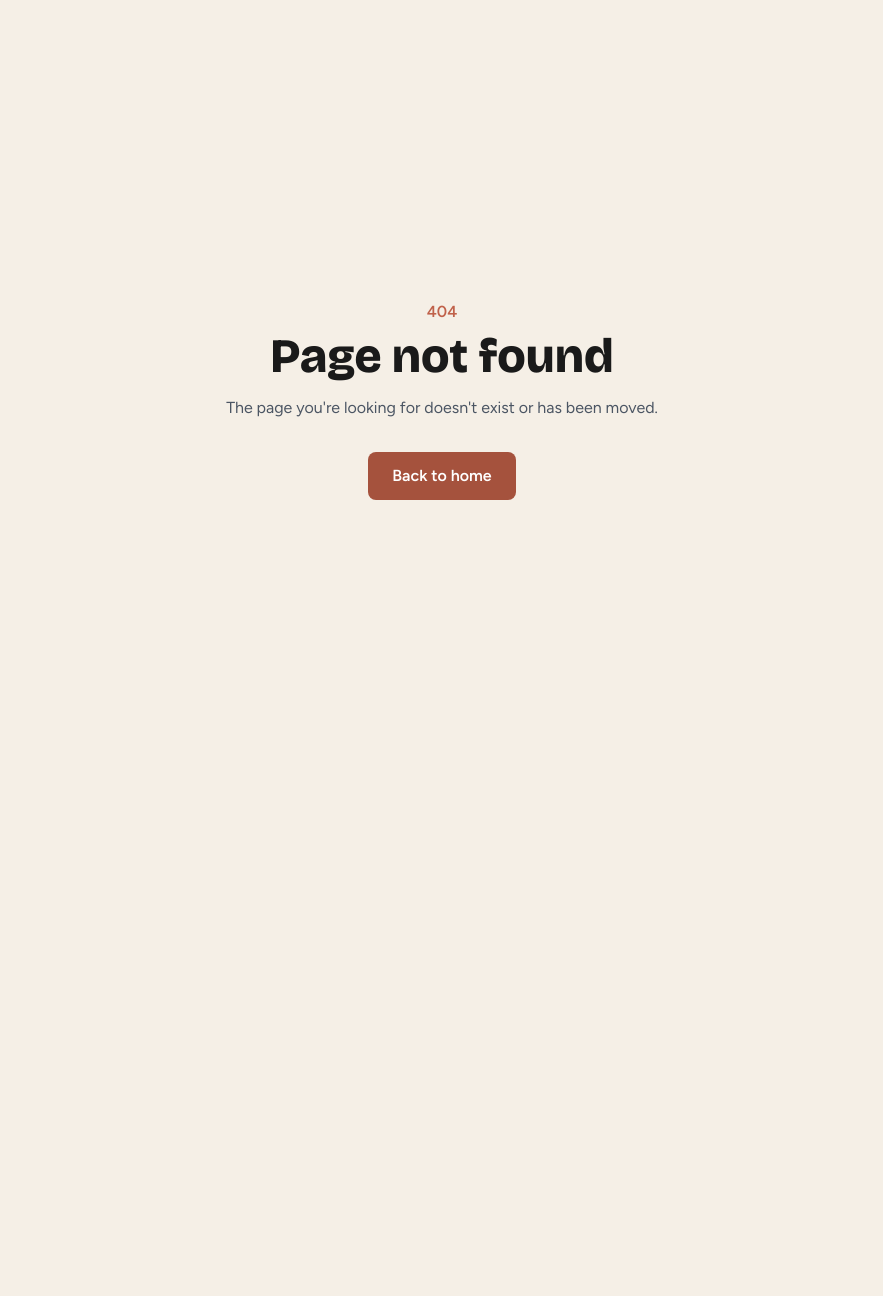
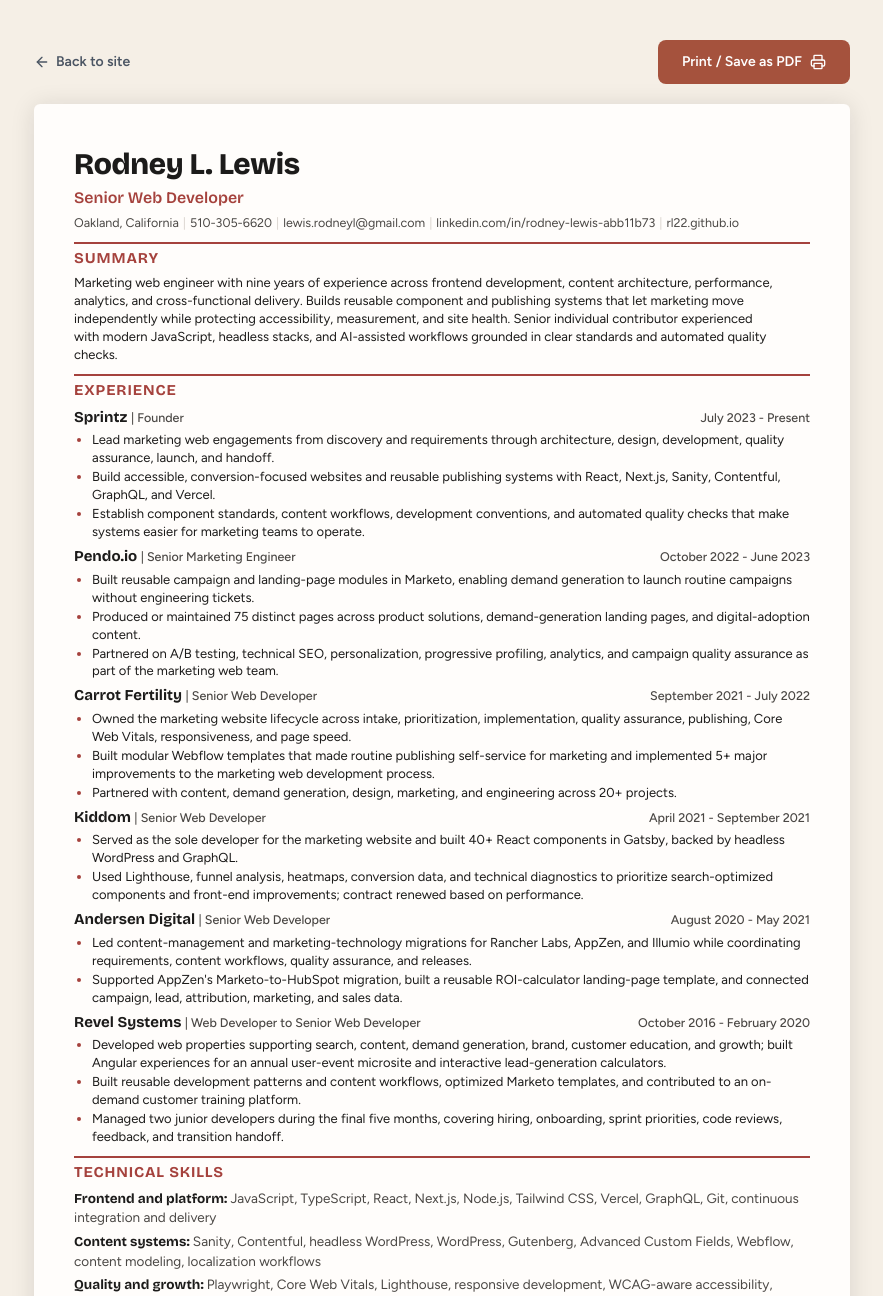
Before and after one commit to RL22/RL22.github.io, a Next.js app: page /vanta-resume in a window 1280 px wide. Before the commit this address had no page. Shown: the top 1296 px of the page, without its empty margins (198-1081 px from the left). Before the commit the page ends 800 px from the top, so only its background shows below. Built offline with nearby package versions, Linux system fonts and the light colour scheme.

Commit message:
Add Vanta-tailored resume draft (#21)

```diff
--- /dev/null
+++ b/app/vanta-resume/VantaResumeSheet.tsx
@@ -0,0 +1,84 @@
+import { ArrowLeft } from "lucide-react";
+import PrintButton from "../resume/PrintButton";
+import { contactLine, education, experience, headline, skills, summary } from "./content";
+import "../resume/resume.css";
+
+export default function VantaResumeSheet() {
+  return (
+    <div className="resume-page">
+      <div className="resume-actions">
+        <a
+          href="/"
+          className="text-gray-600 hover:text-brand-dark text-sm font-semibold inline-flex items-center gap-1.5 transition-colors"
+        >
+          <ArrowLeft className="w-4 h-4" /> Back to site
+        </a>
+        <PrintButton />
+      </div>
+
+      <main id="main" className="resume-sheet">
+        <header>
+          <h1>Rodney L. Lewis</h1>
+          <div className="resume-title">{headline}</div>
+          <div className="resume-contact">
+            {contactLine.map((item, i) => (
+              <span key={item}>
+                {i > 0 && <span className="resume-sep">|</span>}
+                <span>{item}</span>
+              </span>
+            ))}
+          </div>
+        </header>
+
+        <section>
+          <h2>Summary</h2>
+          <p className="resume-summary">{summary}</p>
+        </section>
+
+        <section>
+          <h2>Experience</h2>
+          {experience.map((e) => (
+            <div className="resume-entry" key={e.org}>
+              <div className="resume-entry-head">
+                <h3>
+                  {e.org} <span className="resume-entry-role">| {e.role}</span>
+                </h3>
+                <span className="resume-entry-dates">{e.dates}</span>
+              </div>
+              <ul>
+                {e.bullets.map((b) => (
+                  <li key={b}>{b}</li>
+                ))}
+              </ul>
+            </div>
+          ))}
+        </section>
+
+        <section>
+          <h2>Technical Skills</h2>
+          {skills.map((s) => (
+            <div className="resume-skills-line" key={s.group}>
+              <span className="resume-skills-group">{s.group}: </span>
+              <span className="resume-skills-tags">{s.tags}</span>
+            </div>
+          ))}
+        </section>
+
+        <section>
+          <h2>Education</h2>
+          {education.map((ed) => (
+            <div className="resume-edu" key={ed.school}>
+              <div className="resume-edu-head">
+                <h3>{ed.school}</h3>
+                <span className="resume-entry-dates">{ed.year}</span>
+              </div>
+              <div className="resume-edu-credential">
+                {ed.credential} &middot; {ed.location}
+              </div>
+            </div>
+          ))}
+        </section>
+      </main>
+    </div>
+  );
+}
--- /dev/null
+++ b/app/vanta-resume/content.ts
@@ -0,0 +1,124 @@
+// Vanta-tailored resume. Standalone from app/resume/content.ts's variant system:
+// that system keeps facts identical across variants (only emphasis shifts), but
+// this one has real factual differences (phone number, a third education entry)
+// sourced from docs/vanta-resume.md for the Vanta Senior Web Developer application.
+
+export type Entry = {
+  org: string;
+  role: string;
+  dates: string;
+  bullets: string[];
+};
+
+export type SkillLine = { group: string; tags: string };
+
+export type EducationEntry = {
+  school: string;
+  location: string;
+  credential: string;
+  year: string;
+};
+
+export const headline = "Senior Web Developer";
+
+export const contactLine = [
+  "Oakland, California",
+  "510-305-6620",
+  "lewis.rodneyl@gmail.com",
+  "linkedin.com/in/rodney-lewis-abb11b73",
+  "rl22.github.io",
+];
+
+export const summary =
+  "Marketing web engineer with nine years of experience across frontend development, content architecture, performance, analytics, and cross-functional delivery. Builds reusable component and publishing systems that let marketing move independently while protecting accessibility, measurement, and site health. Senior individual contributor experienced with modern JavaScript, headless stacks, and AI-assisted workflows grounded in clear standards and automated quality checks.";
+
+export const experience: Entry[] = [
+  {
+    org: "Sprintz",
+    role: "Founder",
+    dates: "July 2023 - Present",
+    bullets: [
+      "Lead marketing web engagements from discovery and requirements through architecture, design, development, quality assurance, launch, and handoff.",
+      "Build accessible, conversion-focused websites and reusable publishing systems with React, Next.js, Sanity, Contentful, GraphQL, and Vercel.",
+      "Establish component standards, content workflows, development conventions, and automated quality checks that make systems easier for marketing teams to operate.",
+    ],
+  },
+  {
+    org: "Pendo.io",
+    role: "Senior Marketing Engineer",
+    dates: "October 2022 - June 2023",
+    bullets: [
+      "Built reusable campaign and landing-page modules in Marketo, enabling demand generation to launch routine campaigns without engineering tickets.",
+      "Produced or maintained 75 distinct pages across product solutions, demand-generation landing pages, and digital-adoption content.",
+      "Partnered on A/B testing, technical SEO, personalization, progressive profiling, analytics, and campaign quality assurance as part of the marketing web team.",
+    ],
+  },
+  {
+    org: "Carrot Fertility",
+    role: "Senior Web Developer",
+    dates: "September 2021 - July 2022",
+    bullets: [
+      "Owned the marketing website lifecycle across intake, prioritization, implementation, quality assurance, publishing, Core Web Vitals, responsiveness, and page speed.",
+      "Built modular Webflow templates that made routine publishing self-service for marketing and implemented 5+ major improvements to the marketing web development process.",
+      "Partnered with content, demand generation, design, marketing, and engineering across 20+ projects.",
+    ],
+  },
+  {
+    org: "Kiddom",
+    role: "Senior Web Developer",
+    dates: "April 2021 - September 2021",
+    bullets: [
+      "Served as the sole developer for the marketing website and built 40+ React components in Gatsby, backed by headless WordPress and GraphQL.",
+      "Used Lighthouse, funnel analysis, heatmaps, conversion data, and technical diagnostics to prioritize search-optimized components and front-end improvements; contract renewed based on performance.",
+    ],
+  },
+  {
+    org: "Andersen Digital",
+    role: "Senior Web Developer",
+    dates: "August 2020 - May 2021",
+    bullets: [
+      "Led content-management and marketing-technology migrations for Rancher Labs, AppZen, and Illumio while coordinating requirements, content workflows, quality assurance, and releases.",
+      "Supported AppZen's Marketo-to-HubSpot migration, built a reusable ROI-calculator landing-page template, and connected campaign, lead, attribution, marketing, and sales data.",
+    ],
+  },
+  {
+    org: "Revel Systems",
+    role: "Web Developer to Senior Web Developer",
+    dates: "October 2016 - February 2020",
+    bullets: [
+      "Developed web properties supporting search, content, demand generation, brand, customer education, and growth; built Angular experiences for an annual user-event microsite and interactive lead-generation calculators.",
+      "Built reusable development patterns and content workflows, optimized Marketo templates, and contributed to an on-demand customer training platform.",
+      "Managed two junior developers during the final five months, covering hiring, onboarding, sprint priorities, code reviews, feedback, and transition handoff.",
+    ],
+  },
+];
+
+export const skills: SkillLine[] = [
+  {
+    group: "Frontend and platform",
+    tags: "JavaScript, TypeScript, React, Next.js, Node.js, Tailwind CSS, Vercel, GraphQL, Git, continuous integration and delivery",
+  },
+  {
+    group: "Content systems",
+    tags: "Sanity, Contentful, headless WordPress, WordPress, Gutenberg, Advanced Custom Fields, Webflow, content modeling, localization workflows",
+  },
+  {
+    group: "Quality and growth",
+    tags: "Playwright, Core Web Vitals, Lighthouse, responsive development, WCAG-aware accessibility, technical SEO, Google Analytics 4, Google Tag Manager, A/B testing, Segment, APIs, personalization",
+  },
+  {
+    group: "Workflow",
+    tags: "Visual Studio Code, terminal tooling, AI-assisted and agent-driven development, automated quality checks, Agile Scrum and Kanban",
+  },
+];
+
+export const education: EducationEntry[] = [
+  { school: "General Assembly", location: "San Francisco, California", credential: "UX Immersive", year: "2019" },
+  { school: "freeCodeCamp", location: "Online", credential: "Full Stack Web Development Certificate", year: "2015" },
+  {
+    school: "Peralta Community Colleges",
+    location: "Oakland, California",
+    credential: "Associate of Arts, Digital Media",
+    year: "2013",
+  },
+];
--- /dev/null
+++ b/app/vanta-resume/page.tsx
@@ -0,0 +1,12 @@
+import type { Metadata } from "next";
+import VantaResumeSheet from "./VantaResumeSheet";
+
+export const metadata: Metadata = {
+  title: "Rodney L. Lewis | Resume (Vanta)",
+  description: "Resume of Rodney L. Lewis, tailored for the Vanta Senior Web Developer application.",
+  robots: { index: false, follow: false },
+};
+
+export default function VantaResumePage() {
+  return <VantaResumeSheet />;
+}
```
Also changed, not shown: 1 other file (tests, documents, lock files or other folders).
